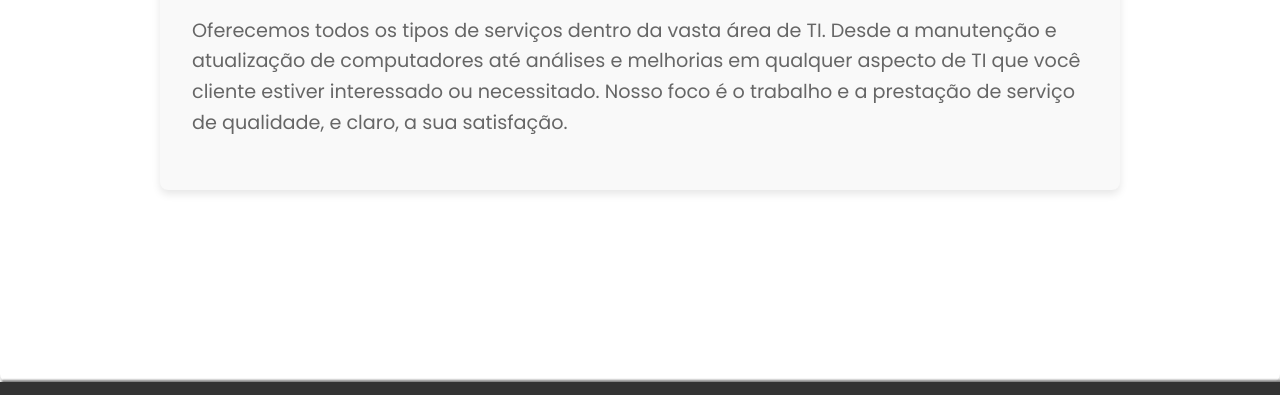
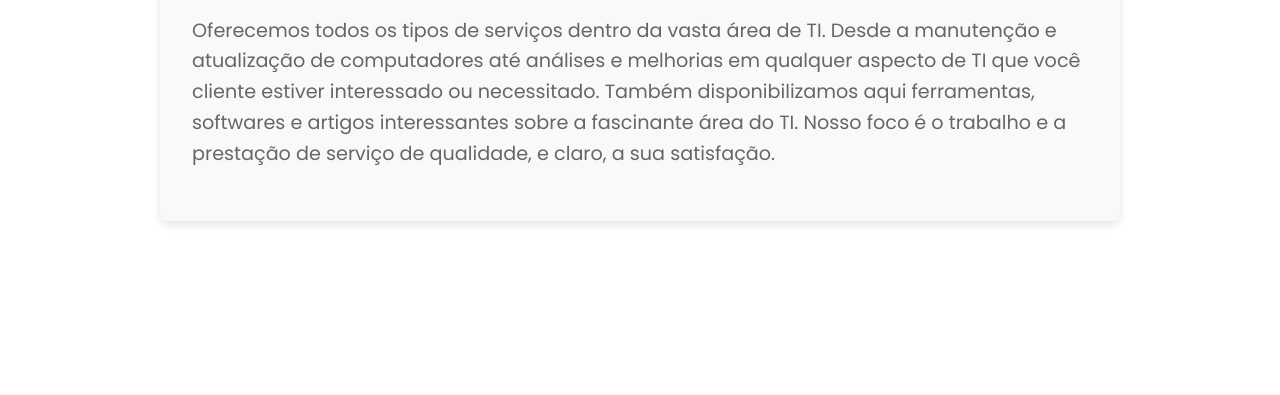
Before and after one commit to reberson-454578/Reberson-Tech, a plain HTML site: page about.html in a window 1280 px wide. Shown: the part 312-707 px from the top of the page. Drawn offline with Linux system fonts and the light colour scheme.

Commit message:
Mudança no texto da página Sobre, atualização do link de download do Windows 10 e modificação no alinhamento das labels da área Contato

```diff
--- a/about.html
+++ b/about.html
@@ -54,8 +54,10 @@
           Oferecemos todos os tipos de serviços dentro da vasta área de TI.
           Desde a manutenção e atualização de computadores até análises e
           melhorias em qualquer aspecto de TI que você cliente estiver
-          interessado ou necessitado. Nosso foco é o trabalho e a prestação de
-          serviço de qualidade, e claro, a sua satisfação.
+          interessado ou necessitado. Também disponibilizamos aqui ferramentas,
+          softwares e artigos interessantes sobre a fascinante área do TI. Nosso
+          foco é o trabalho e a prestação de serviço de qualidade, e claro, a
+          sua satisfação.
         </p>
       </section>
     </main>
--- a/css/contact.css
+++ b/css/contact.css
@@ -17,6 +17,7 @@ form {
   margin-bottom: 0.5em;
   font-weight: bold;
   color: #333;
+  text-align: left;
 }
 
 .form-group i {
```
Also changed, not shown: downloads.html (+1 -2 lines).
